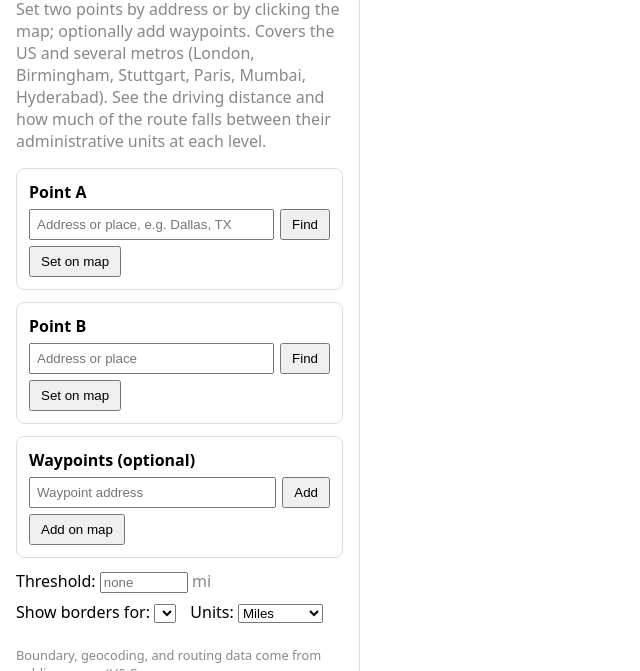
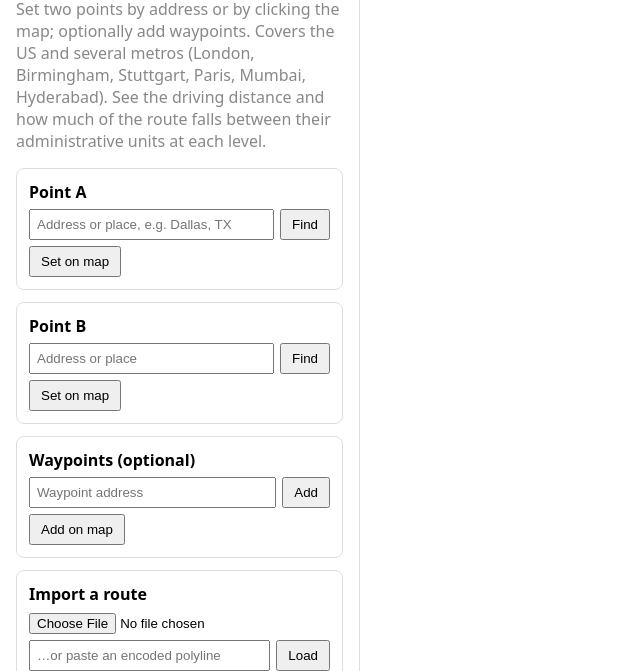
Before and after one commit to abdealikhurrum/border-distance, a website: page index.html in a window 1280 px wide. Shown: the part 129-800 px from the top of the page, without its empty margins (0-640 px from the left). Drawn offline with nearby package versions, Linux system fonts and the light colour scheme.

Commit message:
feat: add route-import controls and level captions to UI

```diff
--- a/index.html
+++ b/index.html
@@ -44,6 +44,7 @@
       </div>
       <button id="pinA" style="margin-top:6px;">Set on map</button>
       <div class="muted" id="labelA"></div>
+      <div class="muted" id="levelsA" style="font-size:0.8em;"></div>
     </div>
 
     <div class="card" id="cardB">
@@ -54,6 +55,7 @@
       </div>
       <button id="pinB" style="margin-top:6px;">Set on map</button>
       <div class="muted" id="labelB"></div>
+      <div class="muted" id="levelsB" style="font-size:0.8em;"></div>
     </div>
 
     <div class="card" id="cardWp">
@@ -64,6 +66,16 @@
       </div>
       <button id="addWp" style="margin-top:6px;">Add on map</button>
       <div id="wpList"></div>
+    </div>
+
+    <div class="card" id="cardImport">
+      <strong>Import a route</strong>
+      <div style="margin-top:6px;"><input type="file" id="importFile" accept=".gpx,.geojson,.json,.kml" /></div>
+      <div style="display:flex; gap:6px; margin-top:6px;">
+        <input type="text" id="importPoly" placeholder="…or paste an encoded polyline" />
+        <button id="importPolyBtn">Load</button>
+      </div>
+      <button id="clearImport" style="margin-top:6px;">Clear import</button>
     </div>
 
     <div id="alts" style="margin:8px 0;"></div>
```
